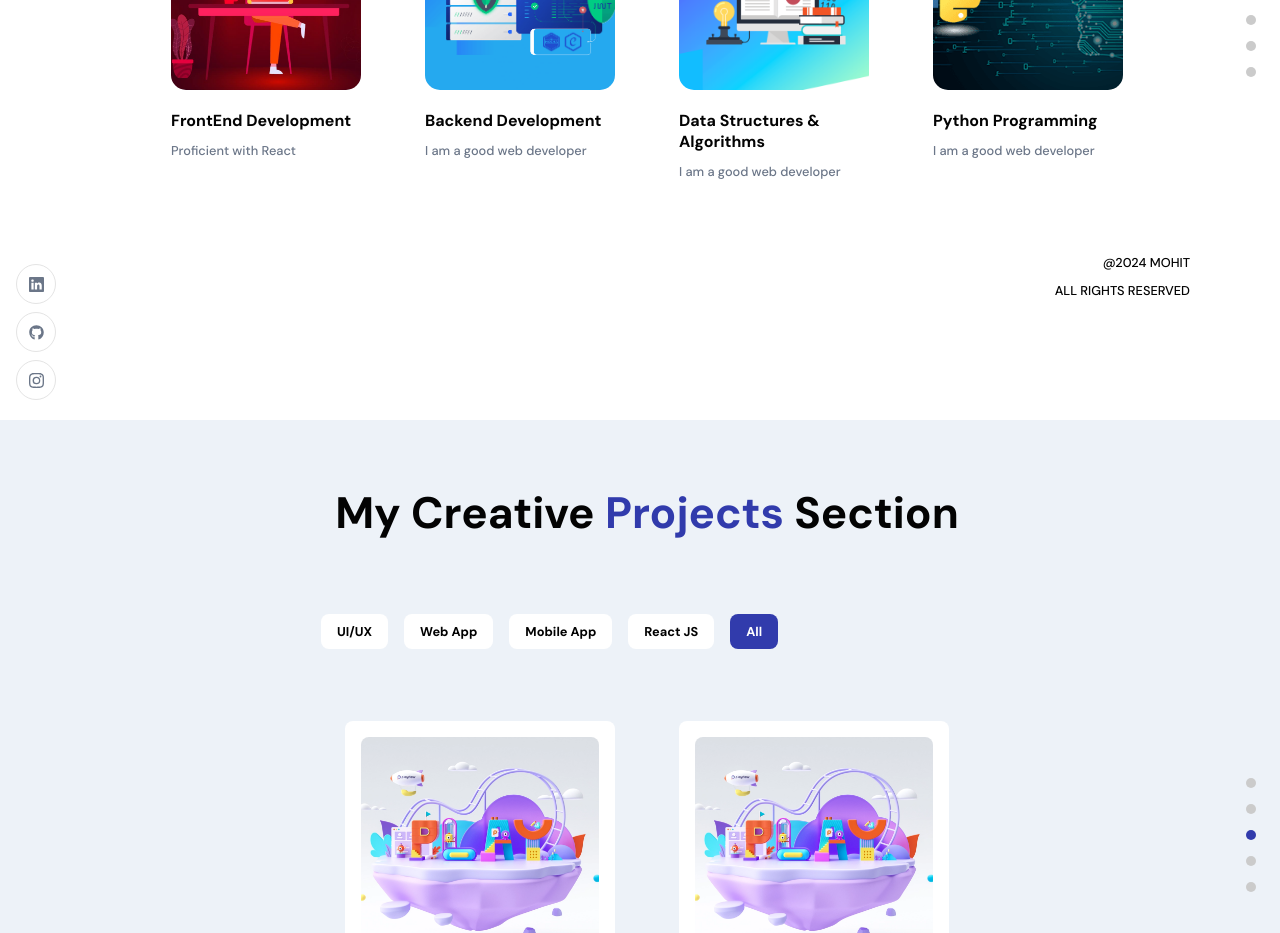
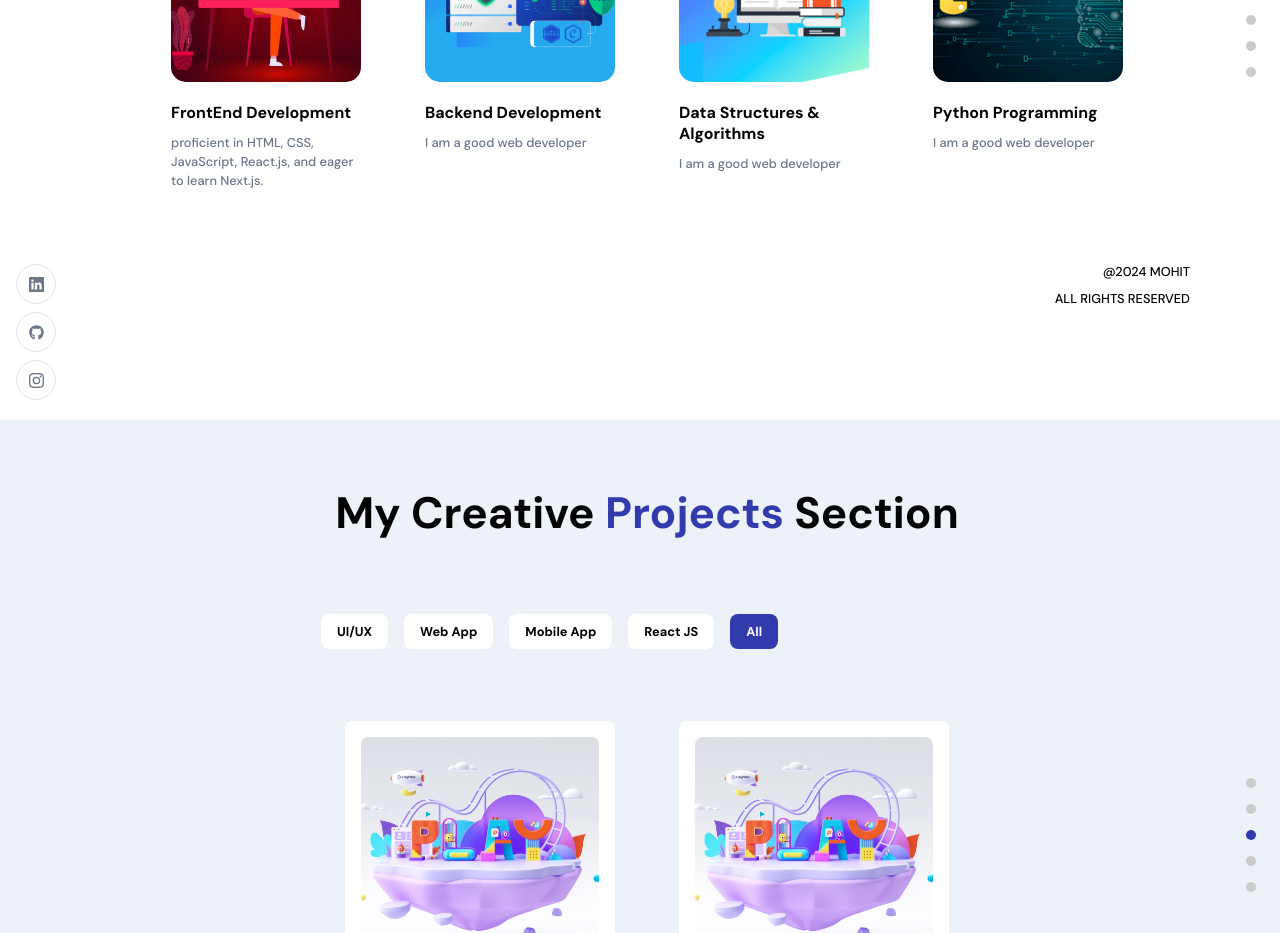
Before and after one commit to MohitNamdev22/Mohit-Portfolio-App, a React (Create React App) app: page / in a window 1280 px wide. Shown: the part 1180-2113 px from the top of the page. Built offline with nearby package versions, Linux system fonts and the light colour scheme.

Commit message:
changed the about of frontend

```diff
--- a/src/containers/About/About.jsx
+++ b/src/containers/About/About.jsx
@@ -6,7 +6,7 @@ import { images } from '../../constants';
 import { AppWrap, MotionWrap } from '../../wrapper'
 
 const abouts = [
-  { title:'FrontEnd Development', description:'Proficient with React ', imgUrl:images.frontend },
+  { title:'FrontEnd Development', description:'proficient in HTML, CSS, JavaScript, React.js, and eager to learn Next.js.', imgUrl:images.frontend },
   { title:'Backend Development', description:'I am a good web developer', imgUrl:images.backend },
   { title:'Data Structures & Algorithms', description:'I am a good web developer', imgUrl:images.dsa },
   { title:'Python Programming', description:'I am a good web developer', imgUrl:images.pythonprog }
```
